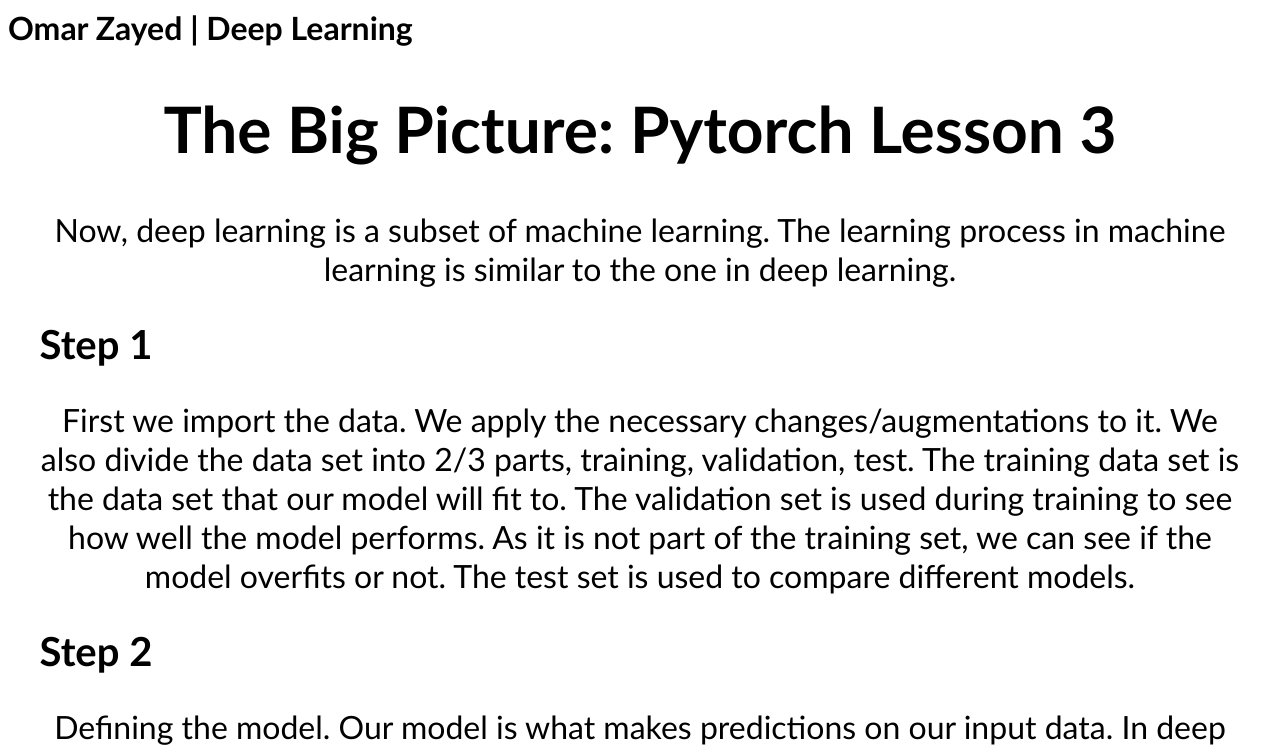
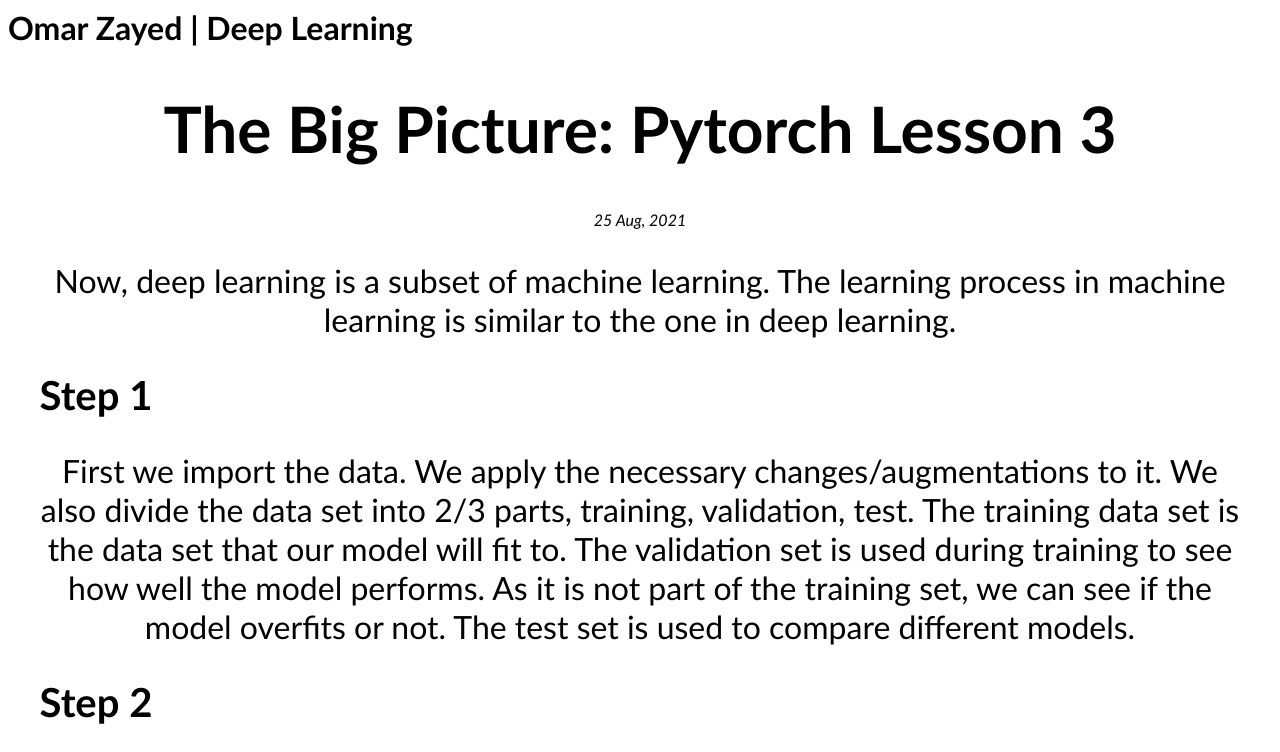
Before and after one commit to kukuquack/home, a plain HTML site: page lesson2pytorch.html in a window 1280 px wide. Shown: the top 752 px of the page. Drawn offline with Linux system fonts and the light colour scheme.

Commit message:
Update lesson2pytorch.html

```diff
--- a/lesson2pytorch.html
+++ b/lesson2pytorch.html
@@ -30,6 +30,7 @@
 <body>
     <h1><a href="https://kukuquack.github.io/home/" style="text-decoration: none; color: black;">Omar Zayed | Deep Learning</a></h1>
     <h1 id="title">The Big Picture: Pytorch Lesson 3</h1>
+    <em><p style="text-align: center;">25 Aug, 2021</p></em>
     <em><p style="text-align: center;"></p></em>
     <div id="text">
         <p>Now, deep learning is a subset of machine learning. The learning process in machine learning is similar to the one in deep learning.</p>
```
